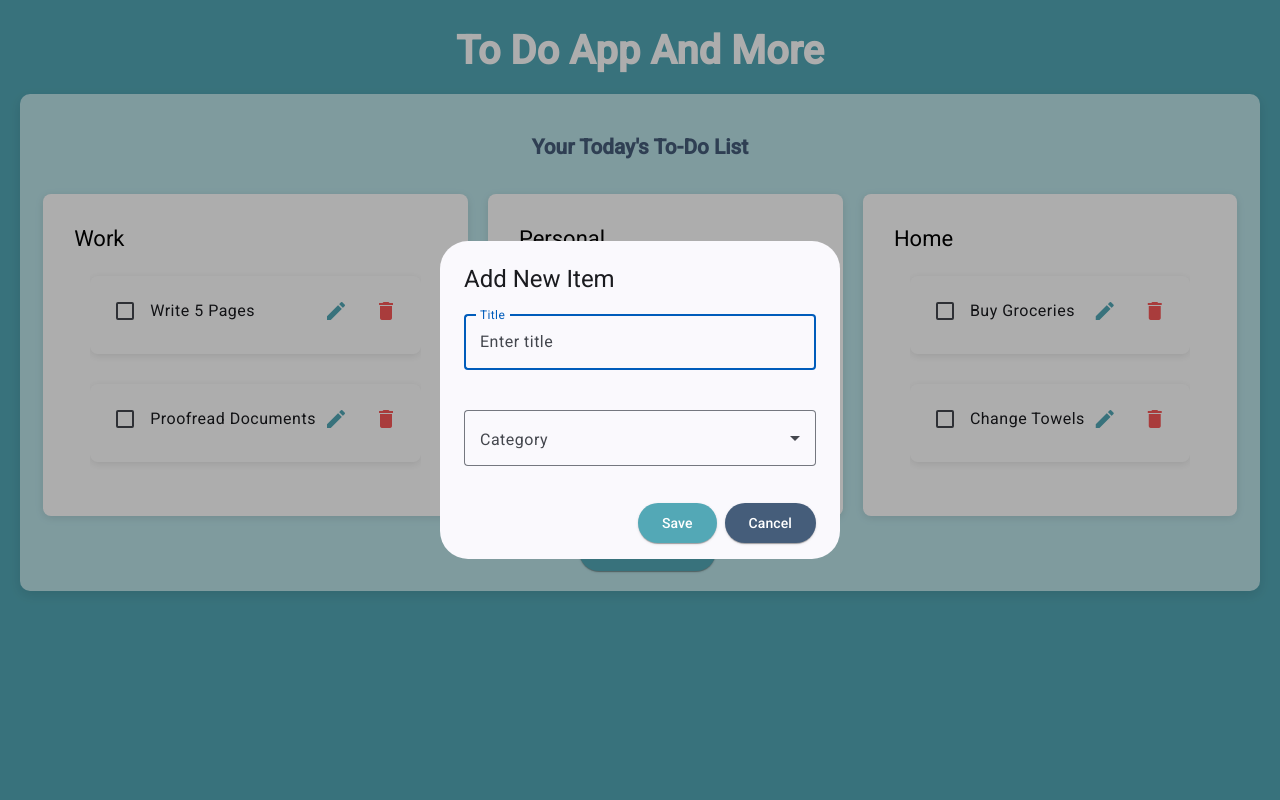
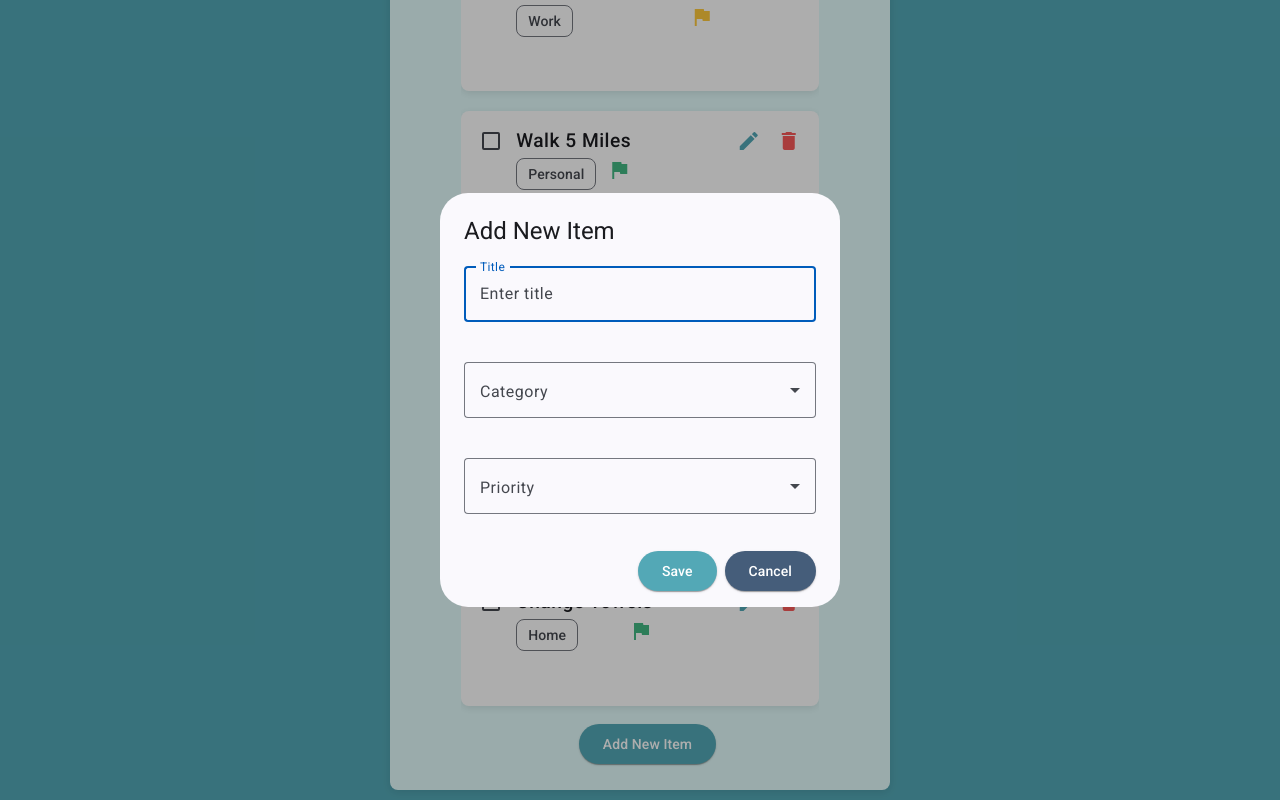
Before and after one commit to Nancy214/ToDo-App-And-More, an Angular app: page / in a window 1280 px wide. Both pictures are taken after a click on the button "Add New Item". Built offline with nearby package versions, Linux system fonts and the light colour scheme.

Commit message:
added priorities and changed categories to chips

```diff
--- a/src/app/add-todo-dialog/add-todo-dialog.component.html
+++ b/src/app/add-todo-dialog/add-todo-dialog.component.html
@@ -9,6 +9,14 @@
     <mat-select [(ngModel)]="newTodoCategory">
       <mat-option *ngFor="let category of categories" [value]="category">{{
         category
+      }}</mat-option>
+    </mat-select>
+  </mat-form-field>
+  <mat-form-field appearance="outline">
+    <mat-label>Priority</mat-label>
+    <mat-select [(ngModel)]="newTodoPriority">
+      <mat-option *ngFor="let priority of prorities" [value]="priority">{{
+        priority
       }}</mat-option>
     </mat-select>
   </mat-form-field>
--- a/src/app/add-todo-dialog/add-todo-dialog.component.ts
+++ b/src/app/add-todo-dialog/add-todo-dialog.component.ts
@@ -9,7 +9,7 @@ import { MatButtonModule } from '@angular/material/button';
 import { CommonModule } from '@angular/common';
 import { MatSnackBar } from '@angular/material/snack-bar';
 import { MatSelectModule } from '@angular/material/select';
-import { CATEGORIES } from '../models/todo';
+import { CATEGORIES, PRIORITIES } from '../models/todo';
 
 @Component({
   selector: 'app-add-todo-dialog',
@@ -29,8 +29,10 @@ import { CATEGORIES } from '../models/todo';
 export class AddTodoDialogComponent {
   newTodoTitle: string = '';
   newTodoCategory: string = '';
+  newTodoPriority: string = '';
 
   categories = CATEGORIES;
+  prorities = PRIORITIES;
 
   constructor(
     public dialogRef: MatDialogRef<AddTodoDialogComponent>,
@@ -42,8 +44,8 @@ export class AddTodoDialogComponent {
   }
 
   onSave(): void {
-    if (!this.newTodoTitle.trim() || !this.newTodoCategory) {
-      this.snackbar.open('Please fill in all fields', 'Close', {
+    if (!this.newTodoTitle.trim()) {
+      this.snackbar.open('Title cannot be empty', 'Close', {
         duration: 3000,
       });
       return;
@@ -51,6 +53,7 @@ export class AddTodoDialogComponent {
     this.dialogRef.close({
       title: this.newTodoTitle,
       category: this.newTodoCategory,
+      priority: this.newTodoPriority,
     });
   }
 }
--- a/src/app/models/todo.ts
+++ b/src/app/models/todo.ts
@@ -2,7 +2,10 @@ export interface Todo {
   id: number;
   title: string;
   category: string;
+  priority: string;
   completed: boolean;
 }
 
 export const CATEGORIES = ['Work', 'Personal', 'Home'];
+
+export const PRIORITIES = ['High', 'Medium', 'Low'];
--- a/src/app/todo-list/todo-list.component.html
+++ b/src/app/todo-list/todo-list.component.html
@@ -1,18 +1,12 @@
 <div class="container">
-  <h3>Your Today's To-Do List</h3>
-
-  <div class="categories">
-    <mat-card *ngFor="let category of categories" class="category-card">
+  <mat-card class="category-card">
     <mat-card-header>
-        <mat-card-title>{{ category }}</mat-card-title>
+      <mat-card-title>Your Today's To-Do List</mat-card-title>
     </mat-card-header>
     <mat-card-content>
       <mat-list>
         <mat-list-item *ngFor="let todo of todos" style="height: auto">
-            <mat-card
-              [class.completed]="todo.completed"
-              *ngIf="todo.category === category"
-            >
+          <mat-card [class.completed]="todo.completed">
             <!-- View Mode -->
             <mat-checkbox
               [(ngModel)]="todo.completed"
@@ -21,11 +15,25 @@
             >
             </mat-checkbox>
             <div *ngIf="editingToDoId !== todo.id" class="todo-view">
-                <p>{{ todo.title }}</p>
+              <h6>
+                {{ todo.title }}<br /><span
+                  ><mat-chip>{{ todo.category }}</mat-chip
+                  ><mat-icon
+                    [ngStyle]="
+                      todo.priority === 'High'
+                        ? { color: '#f95959' }
+                        : todo.priority === 'Medium'
+                        ? { color: '#ffc93c' }
+                        : { color: '#42b883' }
+                    "
+                    >flag</mat-icon
+                  ></span
+                >
+              </h6>
+
               <div class="actions">
                 <button
                   mat-icon-button
-                    color="primary"
                   [disabled]="todo.completed === true"
                   (click)="startEditing(todo.id)"
                 >
@@ -47,7 +55,7 @@
                 <mat-label>Title</mat-label>
                 <input matInput #titleInput [(ngModel)]="todo.title" />
               </mat-form-field>
-                <div class="actions">
+              <div class="actions" style="gap: 10px">
                 <button
                   mat-raised-button
                   style="background-color: #53a8b6; color: #ffffff"
@@ -67,12 +75,15 @@
           </mat-card>
         </mat-list-item>
       </mat-list>
+      <button
+        mat-raised-button
+        class="add-button"
+        (click)="openAddTodoDialog()"
+      >
+        Add New Item
+      </button>
     </mat-card-content>
   </mat-card>
 </div>
 
 <!-- Add Mode -->
-  <button mat-raised-button class="add-button" (click)="openAddTodoDialog()">
-    Add New Item
-  </button>
-</div>
--- a/src/app/todo-list/todo-list.component.scss
+++ b/src/app/todo-list/todo-list.component.scss
@@ -1,35 +1,25 @@
 .container {
-  margin: 20px 20px 20px 20px;
-  padding: 20px;
-  background-color: #bbe4e9;
-  border-radius: 10px;
-  box-shadow: 0 4px 12px rgba(0, 0, 0, 0.1);
   display: flex;
   flex-direction: column;
   align-items: center;
 }
-h3 {
-  font-size: 1.3rem;
-  text-align: center;
-  margin-bottom: 20px;
+mat-card-title {
   color: #455d7a;
-}
-
-.categories {
-  display: flex;
-  flex-direction: row;
-  gap: 20px;
+  font-weight: 600;
 }
 
 .category-card {
   display: flex;
   flex-direction: column;
   height: fit-content;
+  background-color: #e3fcfc;
+  max-width: min-content;
+  min-width: 500px;
 }
 
 mat-card {
-  margin: 15px 0;
-  padding: 15px;
+  margin: 10px 0;
+  padding: 10px;
   background-color: #ffffff;
   border-radius: 8px;
   box-shadow: 0 2px 8px rgba(0, 0, 0, 0.1);
@@ -49,6 +39,12 @@ mat-card {
   }
 }
 
+mat-card-content {
+  display: flex;
+  flex-direction: column;
+  align-items: center;
+}
+
 mat-checkbox {
   margin-right: 5px;
 }
@@ -59,11 +55,20 @@ mat-checkbox {
   justify-content: space-between;
 }
 
-.todo-view p {
-  font-size: 1rem;
+.todo-view h6 {
+  font-size: 1.2rem;
   margin-top: 8px;
   text-transform: capitalize;
   transition: color 0.3s;
+  font-weight: 500;
+}
+
+span {
+  font-weight: 100;
+  font-size: 0.9rem;
+  display: flex;
+  justify-content: space-between;
+  margin-top: 5px;
 }
 
 .todo-edit {
@@ -79,7 +84,7 @@ mat-form-field {
 
 .actions {
   display: flex;
-  gap: 10px;
+  margin-left: 15px;
   justify-content: end;
 }
 
@@ -87,4 +92,5 @@ mat-form-field {
   margin-left: 15px;
   background-color: #53a8b6 !important;
   color: #ffffff !important;
+  width: fit-content;
 }
--- a/src/app/todo-list/todo-list.component.ts
+++ b/src/app/todo-list/todo-list.component.ts
@@ -9,8 +9,9 @@ import { MatCardModule } from '@angular/material/card';
 import { MatSnackBarModule } from '@angular/material/snack-bar';
 import { CommonModule } from '@angular/common';
 import { MatCheckboxModule } from '@angular/material/checkbox';
+import { MatChipsModule } from '@angular/material/chips';
 
-import { CATEGORIES, Todo } from '../models/todo';
+import { CATEGORIES, PRIORITIES, Todo } from '../models/todo';
 import { MatSnackBar } from '@angular/material/snack-bar';
 import { MatDialog } from '@angular/material/dialog';
 import { AddTodoDialogComponent } from '../add-todo-dialog/add-todo-dialog.component';
@@ -28,6 +29,7 @@ import { AddTodoDialogComponent } from '../add-todo-dialog/add-todo-dialog.compo
     MatCardModule,
     MatSnackBarModule,
     MatCheckboxModule,
+    MatChipsModule,
   ],
   templateUrl: './todo-list.component.html',
   styleUrl: './todo-list.component.scss',
@@ -39,40 +41,47 @@ export class TodoListComponent {
       title: 'Write 5 pages',
       category: 'Work',
       completed: false,
+      priority: 'High',
     },
     {
       id: 2,
       title: 'Proofread documents',
       category: 'Work',
       completed: false,
+      priority: 'Medium',
     },
     {
       id: 3,
       title: 'Walk 5 miles',
       category: 'Personal',
       completed: false,
+      priority: 'Low',
     },
     {
       id: 4,
       title: 'Do skincare',
       category: 'Personal',
       completed: false,
+      priority: 'High',
     },
     {
       id: 5,
       title: 'Buy groceries',
       category: 'Home',
       completed: false,
+      priority: 'Medium',
     },
     {
       id: 6,
       title: 'Change towels',
       category: 'Home',
       completed: false,
+      priority: 'Low',
     },
   ];
 
   categories = CATEGORIES;
+  priorities = PRIORITIES;
 
   editingToDoId: number | boolean = false;
 
@@ -127,6 +136,7 @@ export class TodoListComponent {
           title: result.title,
           category: result.category,
           completed: false,
+          priority: result.priority,
         };
         this.todos.push(newTodo);
         this.snackbar.open('To Do item added', 'Close', { duration: 3000 });
```
Lines whose indentation alone changed are shown as unchanged.
